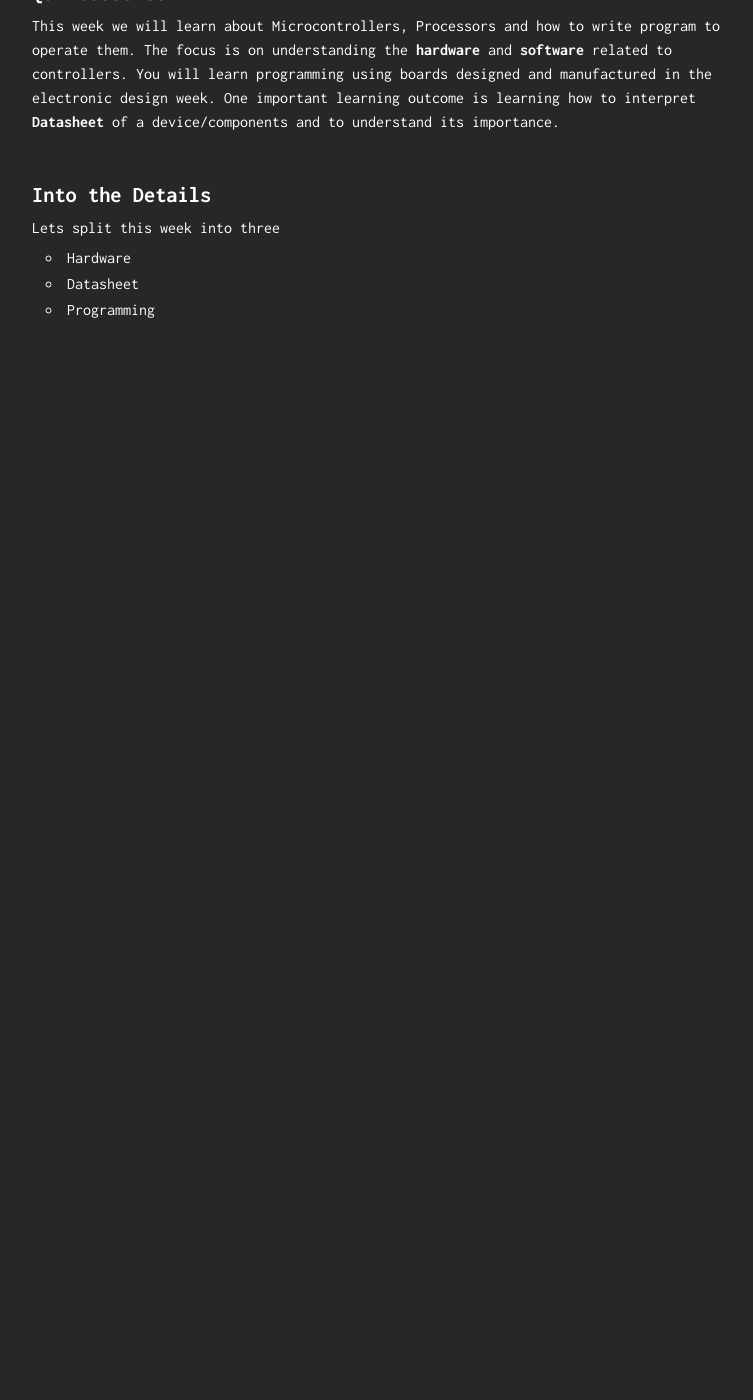
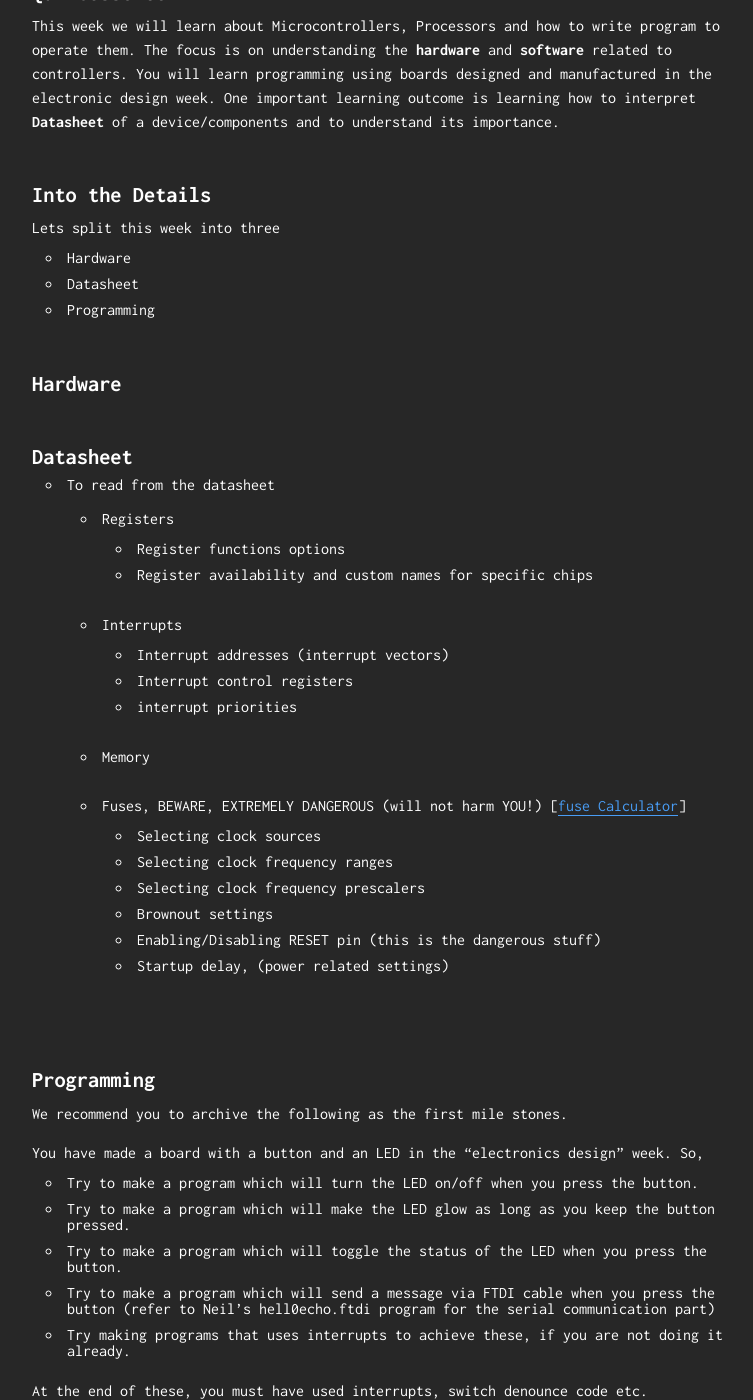
Before and after one commit to VishnuEaswaran/Fab17-instruct, a Jekyll site: the page built from _posts/2017-03-14-Embedded Programming.md, in a window 1280 px wide and 1400 px high, scrolled down 270 px. Shown: the whole window, without its empty margins (258-1011 px from the left). Built offline with Jekyll 4.4.1, drawn with Linux system fonts in a browser that asks for light colours; before the commit the page ends 900 px from its top, so only the background shows below that; some of the changed text lies outside the part shown.

Commit message:
week7 tasks

```diff
--- a/_posts/2017-03-14-Embedded Programming.md
+++ b/_posts/2017-03-14-Embedded Programming.md
@@ -3,16 +3,72 @@ layout: post
 title: Embedded Programming
 ---
 
-Quintessence
-===
+# Quintessence
 
 This week we will learn about Microcontrollers, Processors and how to write program to operate them. The focus is on understanding the **hardware** and **software** related to controllers. You will learn programming using boards designed and manufactured in the electronic design week. One important learning outcome is learning how to interpret **Datasheet** of a device/components and to understand its importance.
 
-Into the Details
-===
+# Into the Details
 
 Lets split this week into three
 
- * Hardware
- * Datasheet
- * Programming
+- Hardware
+- Datasheet
+- Programming
+
+# Hardware
+
+# Datasheet
+
+- To read from the datasheet
+
+  - Registers
+
+    - Register functions options
+    - Register availability and custom names for specific chips
+
+  - Interrupts
+
+    - Interrupt addresses (interrupt vectors)
+    - Interrupt control registers
+    - interrupt priorities
+
+  - Memory
+
+  - Fuses, BEWARE, EXTREMELY DANGEROUS (will not harm YOU!) [[fuse Calculator](http://www.engbedded.com/fusecalc)]
+
+    - Selecting clock sources
+    - Selecting clock frequency ranges
+    - Selecting clock frequency prescalers
+    - Brownout settings
+    - Enabling/Disabling RESET pin (this is the dangerous stuff)
+    - Startup delay, (power related settings)
+
+# Programming
+
+  We recommend you to archive the following as the first mile stones.
+
+You have made a board with a button and an LED in the "electronics design" week. So,
+  - Try to make a program which will turn the LED on/off when you press the button.
+  - Try to make a program which will make the LED glow as long as you keep the button pressed.
+  - Try to make a program which will toggle the status of the LED when you press the button.
+  - Try to make a program which will send a message via FTDI cable when you press the button (refer to Neil's hell0echo.ftdi program for the serial communication part)
+  - Try making programs that uses interrupts to achieve these, if you are not doing it already.
+
+At the end of these, you must have used interrupts, switch denounce code etc.
+
+Additional tasks involves, trying different things
+
+- Programming and comparing the results like binary size execution time etc. in
+  - AVR-C
+  - Arduino scripting language
+  - assembly
+  - python...
+
+- Try different platforms
+ - AVR
+ - ARM
+ - PIC
+ - ...
+
+
+ IT WOULD BE NICE IF YOU CAN MAKE PROGRAM THAT WILL MAKE THE LED 'BREATH'.
```
